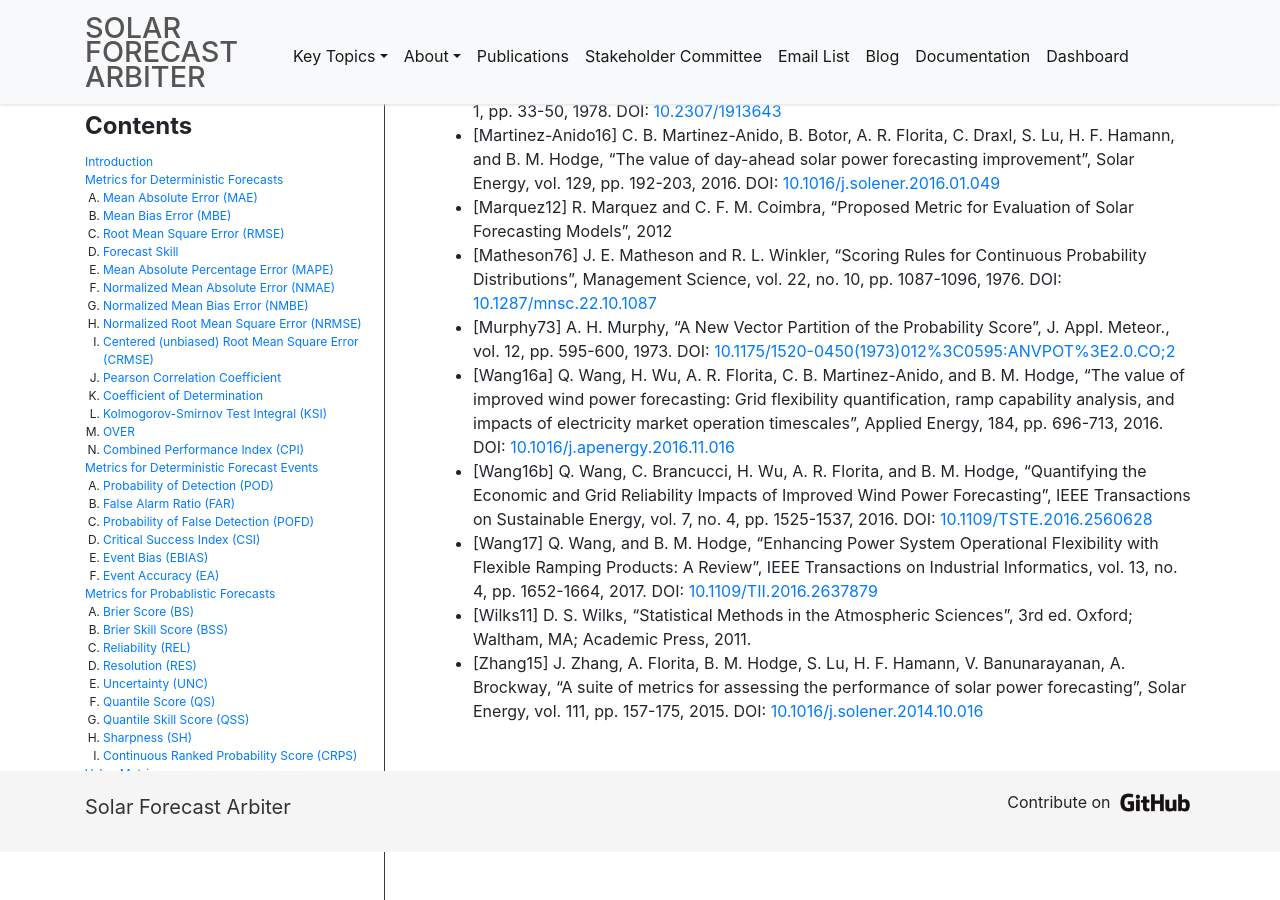
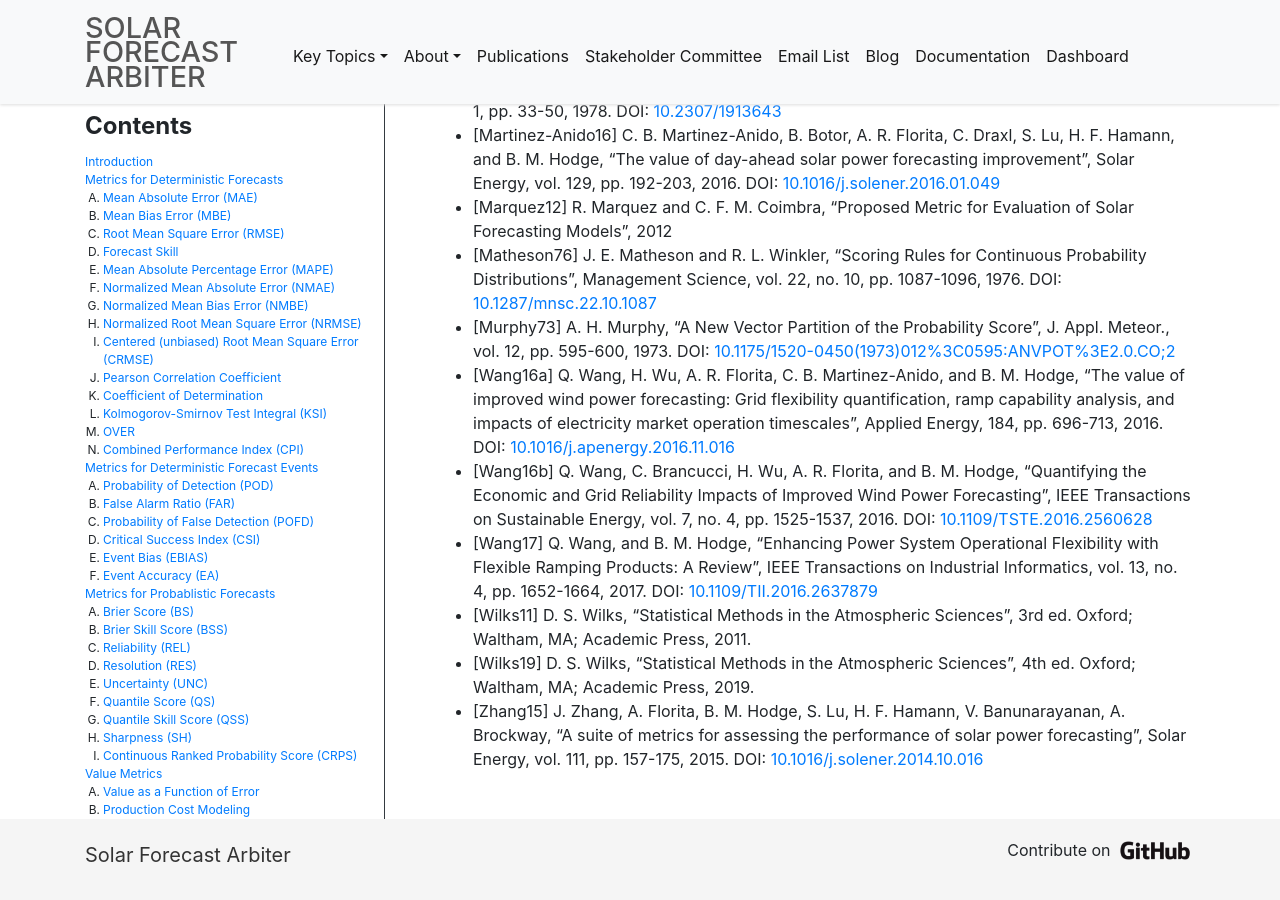
Before and after one commit to SolarArbiter/SolarArbiter.github.io, a Jekyll site: the page built from metrics.md, in a window 1280 px wide and 900 px high, scrolled down 13806 px. Built offline with Jekyll 4.4.1, drawn with Linux system fonts in a browser that asks for light colours; formulas are drawn with MathJax 3; before the commit the page ends 14658 px from its top, so only the background shows below that.

Commit message:
Add Wilks 4th edition as separate reference

```diff
--- a/metrics.md
+++ b/metrics.md
@@ -302,7 +302,7 @@
 
 ### Quantile Score (QS) {#qs}
 {: .anchor }
-QS measures the accuracy of quantile forecasts, in which the forecast predicts the variable value corresponding to a constant probability ([Koenker78](#ref-koenker78), [Wilks11](#ref-wilks11)). QS is similar to BS, but measures accuracy in terms of the variable value (e.g. MW) and is defined as:
+QS measures the accuracy of quantile forecasts, in which the forecast predicts the variable value corresponding to a constant probability ([Koenker78](#ref-koenker78), [Wilks19](#ref-wilks19)). QS is similar to BS, but measures accuracy in terms of the variable value (e.g. MW) and is defined as:
 
 $$ \text{QS} = \frac{1}{n} \sum_{i=1}^n (\text{fx}_i - \text{obs}_i) \cdot (p - \mathbf{1}\{ \text{obs}_i > \text{fx}_i \}) $$
 
@@ -440,4 +440,5 @@
 - [<a name="ref-wang16b">Wang16b</a>] Q. Wang, C. Brancucci, H. Wu, A. R. Florita, and B. M. Hodge, "Quantifying the Economic and Grid Reliability Impacts of Improved Wind Power Forecasting", IEEE Transactions on Sustainable Energy, vol. 7, no. 4, pp. 1525-1537, 2016. DOI: [10.1109/TSTE.2016.2560628](https://doi.org/10.1109/TSTE.2016.2560628)
 - [<a name="ref-wang17">Wang17</a>] Q. Wang, and B. M. Hodge, "Enhancing Power System Operational Flexibility with Flexible Ramping Products: A Review", IEEE Transactions on Industrial Informatics, vol. 13, no. 4, pp. 1652-1664, 2017. DOI: [10.1109/TII.2016.2637879](https://doi.org/10.1109/TII.2016.2637879)
 - [<a name="ref-wilks11">Wilks11</a>] D. S. Wilks, "Statistical Methods in the Atmospheric Sciences", 3rd ed. Oxford; Waltham, MA; Academic Press, 2011.
+- [<a name="ref-wilks19">Wilks19</a>] D. S. Wilks, "Statistical Methods in the Atmospheric Sciences", 4th ed. Oxford; Waltham, MA; Academic Press, 2019.
 - [<a name="ref-zhang15">Zhang15</a>] J. Zhang, A. Florita, B. M. Hodge, S. Lu, H. F. Hamann, V. Banunarayanan, A. Brockway,  "A suite of metrics for assessing the performance of solar power forecasting", Solar Energy, vol. 111, pp. 157-175, 2015. DOI: [10.1016/j.solener.2014.10.016](https://doi.org/10.1016/j.solener.2014.10.016)
```
